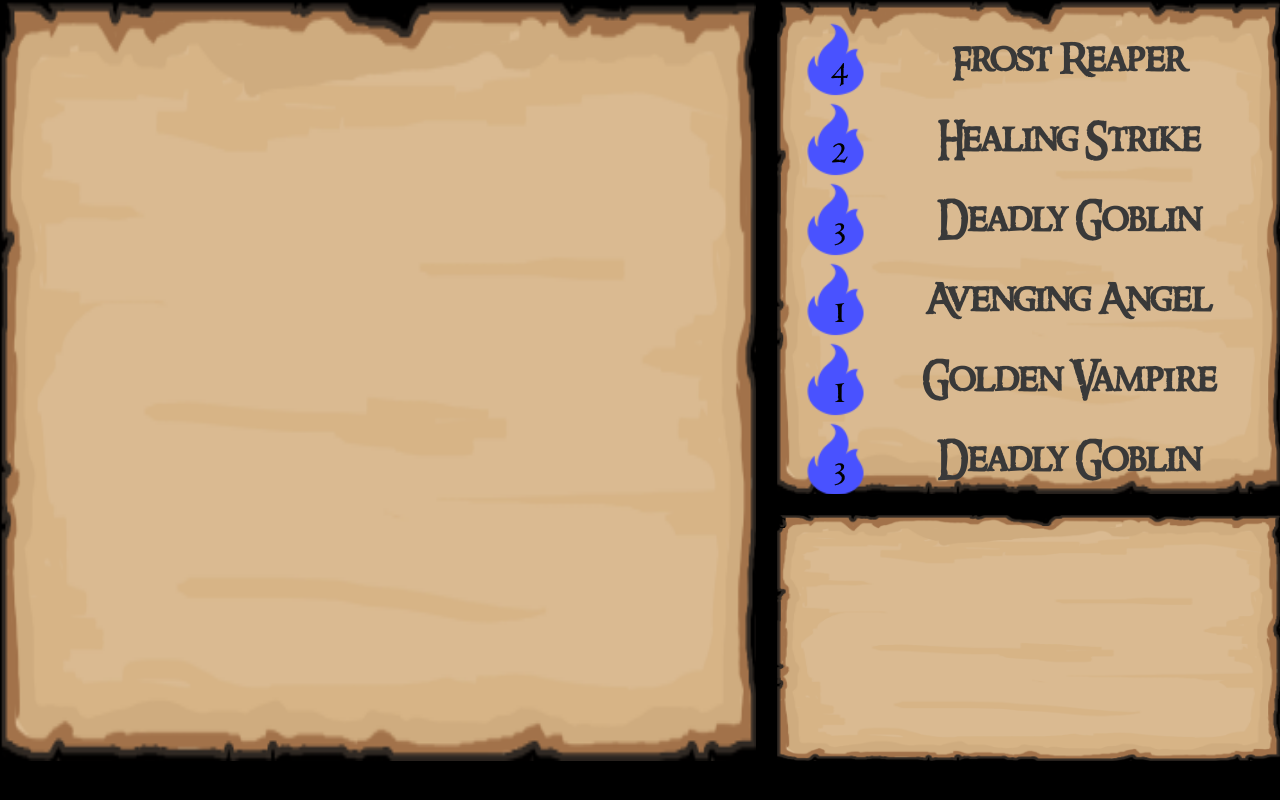
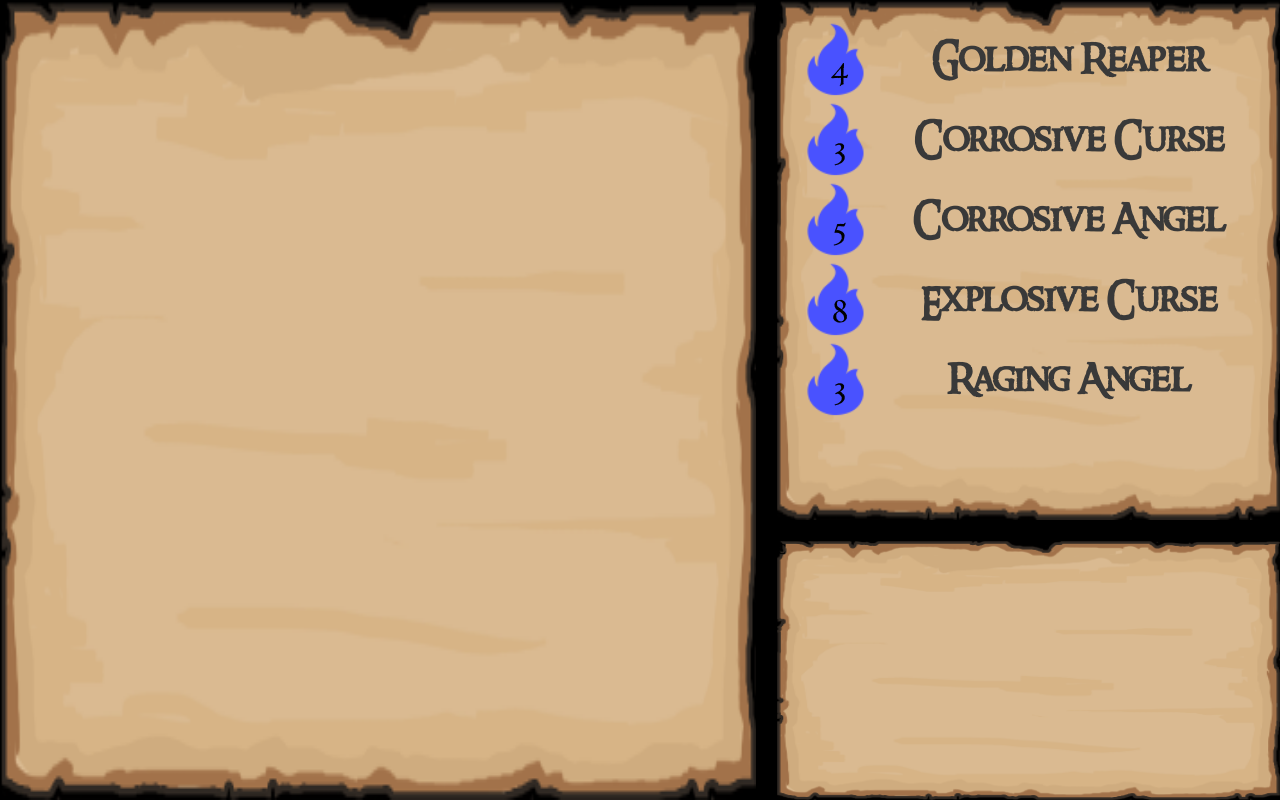
Before and after one commit to senpai-academy/deckbuilder-kata, a React (Create React App) app: page / in a window 1280 px wide. Built offline with nearby package versions, Linux system fonts and the light colour scheme.

Commit message:
Modal 1.5

```diff
--- a/src/App.js
+++ b/src/App.js
@@ -1,7 +1,7 @@
 
 import './App.css';
 import { CardGenerator } from './Services/CardGenerator';
-
+import Panel from './components/panel';
 import { useEffect, useState } from 'react';
 import {CardsPanel} from './Cards/Cards';
 import {CardBank} from './components/cardBank'
@@ -13,44 +13,46 @@ function App() {
   const [state,setState] = useState({
     cards: null,
     selectedCard:null,
-    myCards:null,
+    myCards:[],
   })
 
+  const [IdTemporal, setIdTemporal] = useState("")
+
   useEffect(()=>{
-    const cardsQuantity = 50;
+    const cardsQuantity = 5;
     let tempCards = []
     for (let i = 0; i < cardsQuantity; i++) {
       const card = new CardGenerator().generateCard()
       tempCards.push(card);
     }
     setState({...state, cards: tempCards})
-    console.log(state.cards)
   },[])
 
   const selectCard = (id) =>{
     if (!id){
       return
     }
+    setIdTemporal(id)
     setState({...state, selectedCard: state.cards[id]})
   }
 
+
   const acceptcard = ()=>{
-    let tempDeckList = state.cards
-
-
-    console.log("se acepto la carta")
-    setState({...state, myCards: state.selectedCard})
-
-
+    let tempDeckCards = state.cards
+    tempDeckCards.splice(IdTemporal,1)
+    let tempMyCards = state.myCards
+    tempMyCards.push(state.cards[IdTemporal])
+    setState({...state, cards: tempDeckCards})
+    setState({...state, myCards: tempMyCards})
     setState({...state, selectedCard: null})
-    console.log("se limpio la carta seleccionada")
+    setIdTemporal(null)
   }
 
 
 
   const rechazarcard = ()=>{
-    console.log("se rechazo la carta")
     setState({...state, selectedCard: null})
+    setIdTemporal(null)
   }
 
 
@@ -58,13 +60,16 @@ function App() {
   return (
 <>
     <div id="GridMain">
-      {(!state.selectedCard) ? "No hay carta" :
+      {(!state.selectedCard) ? "" :
       <Modal
       data={state.selectedCard}
       aceptar={acceptcard}
       rechazar={rechazarcard}
       />}
         <div id="DeckGrid" className="backGround">
+        {(!state.myCards) ? "" :
+          <Panel
+          cards={state.myCards}/>}
 
         </div>
         <div id="CardBank" className="backGround">
--- a/src/components/modal.jsx
+++ b/src/components/modal.jsx
@@ -1,7 +1,6 @@
 import React from "react";
 import { Loading } from "./Lib";
 const Modal = ({data, aceptar, rechazar}) =>{
-    console.log({data})
     return (
          <div id="modal">
             <div className="modalBox">
--- a/src/components/panel.jsx
+++ b/src/components/panel.jsx
@@ -8,7 +8,7 @@ const Panel = (props) =>{
                 props.cards.map((card,key)=>{
                     return (
                         <div key={key}>
-                            <div><img src={"../Sprites/CardArts/"+card.art}/></div>
+                            <div><img src={"../Sprites/CardArt/"+card.art}/></div>
                             <div className={"cost"}>{card.cost}</div>
                             <div>{card.name}</div>
                         </div>
```
